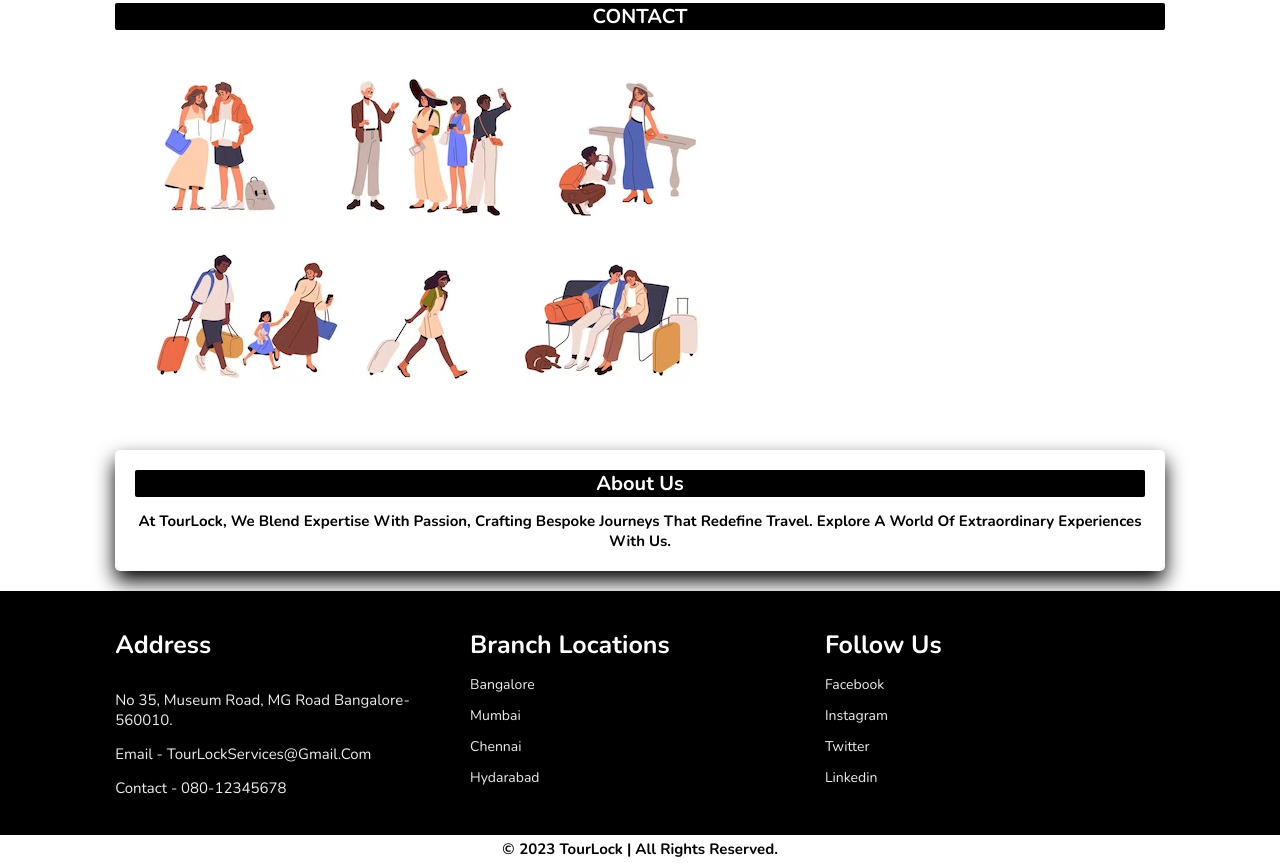
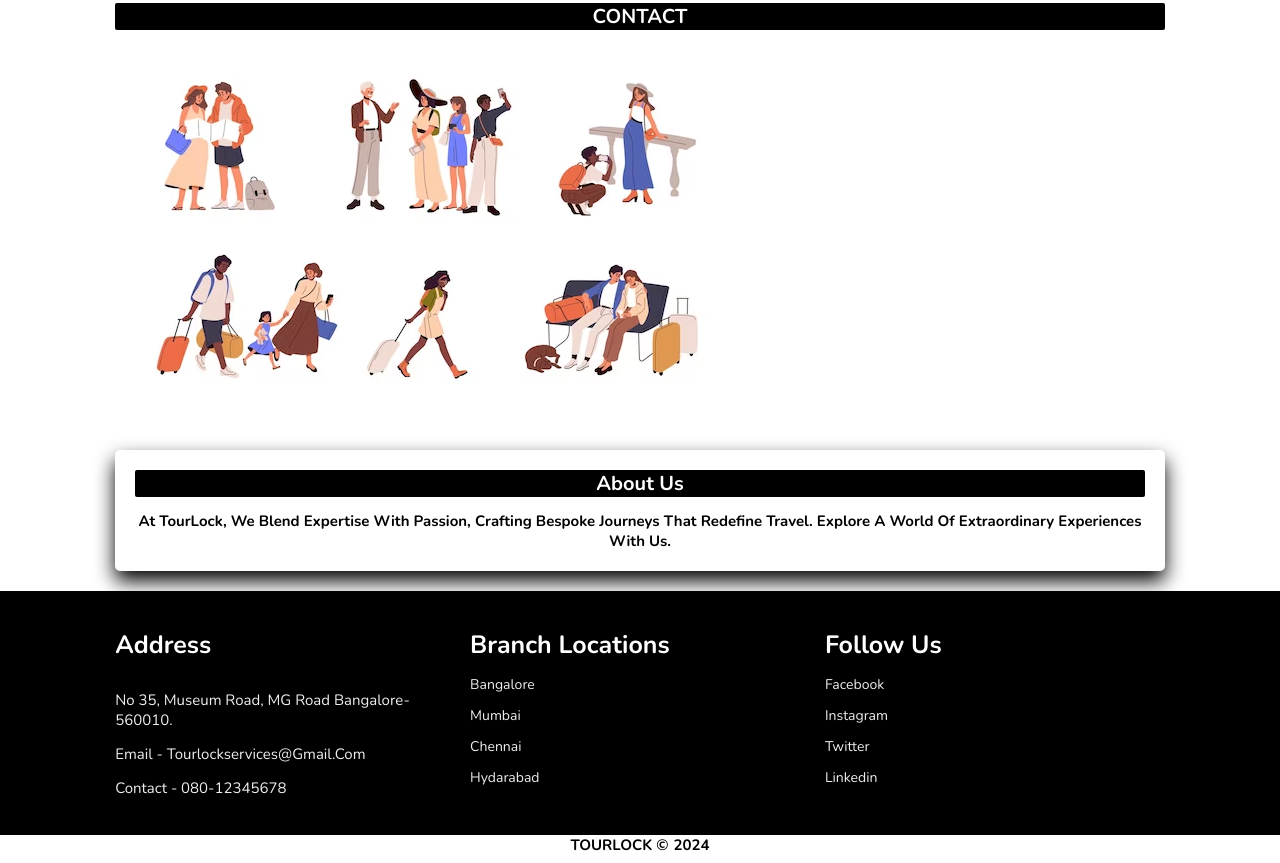
Before and after one commit to shankar64bit/tourlock, a plain HTML site: page index.html in a window 1280 px wide. Shown: the part 2864-3727 px from the top of the page. Drawn offline with nearby package versions, Linux system fonts and the light colour scheme.

Commit message:
current year added

```diff
--- a/index.html
+++ b/index.html
@@ -192,7 +192,7 @@
         <div class="box">
             <h3>Address</h3><br>
             <p>No 35, museum road, MG road Bangalore-560010.</p>
-            <p>Email - TourLockServices@gmail.com</p>
+            <p>Email - tourlockservices@gmail.com</p>
             <p>Contact - 080-12345678</p>
         </div>
         <div class="box">
@@ -211,6 +211,9 @@
         </div>
     </div>
 </section>
-<h1 class="credit"><span>2023 TourLock </span> | all rights reserved.</h1>
+<h1 class="credit" style="margin: 0; padding: 0;">TOURLOCK <span id="currentYear"></span></h1>
+<script>
+    document.getElementById("currentYear").innerHTML = new Date().getFullYear();
+</script>
 </body>
 </html>
```
